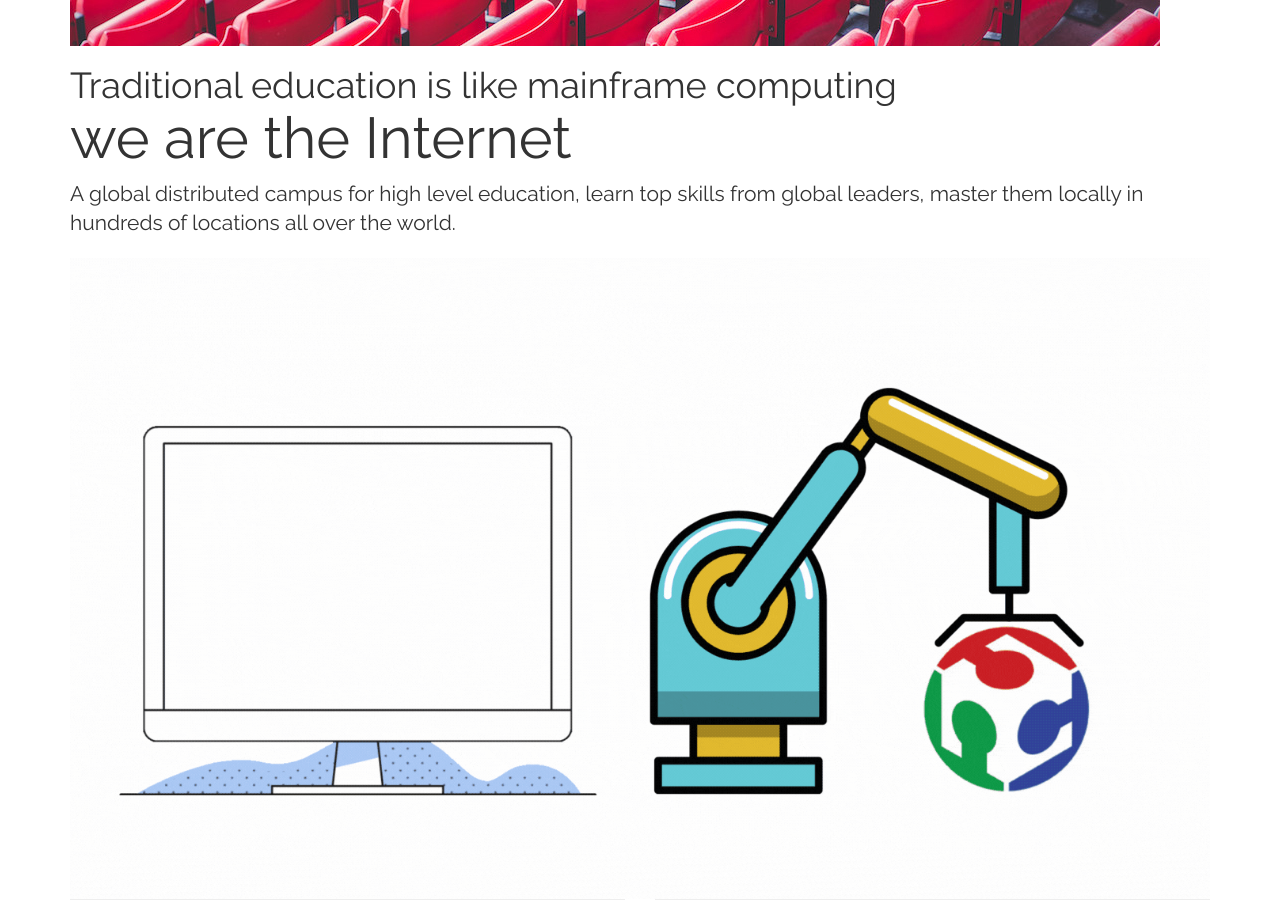
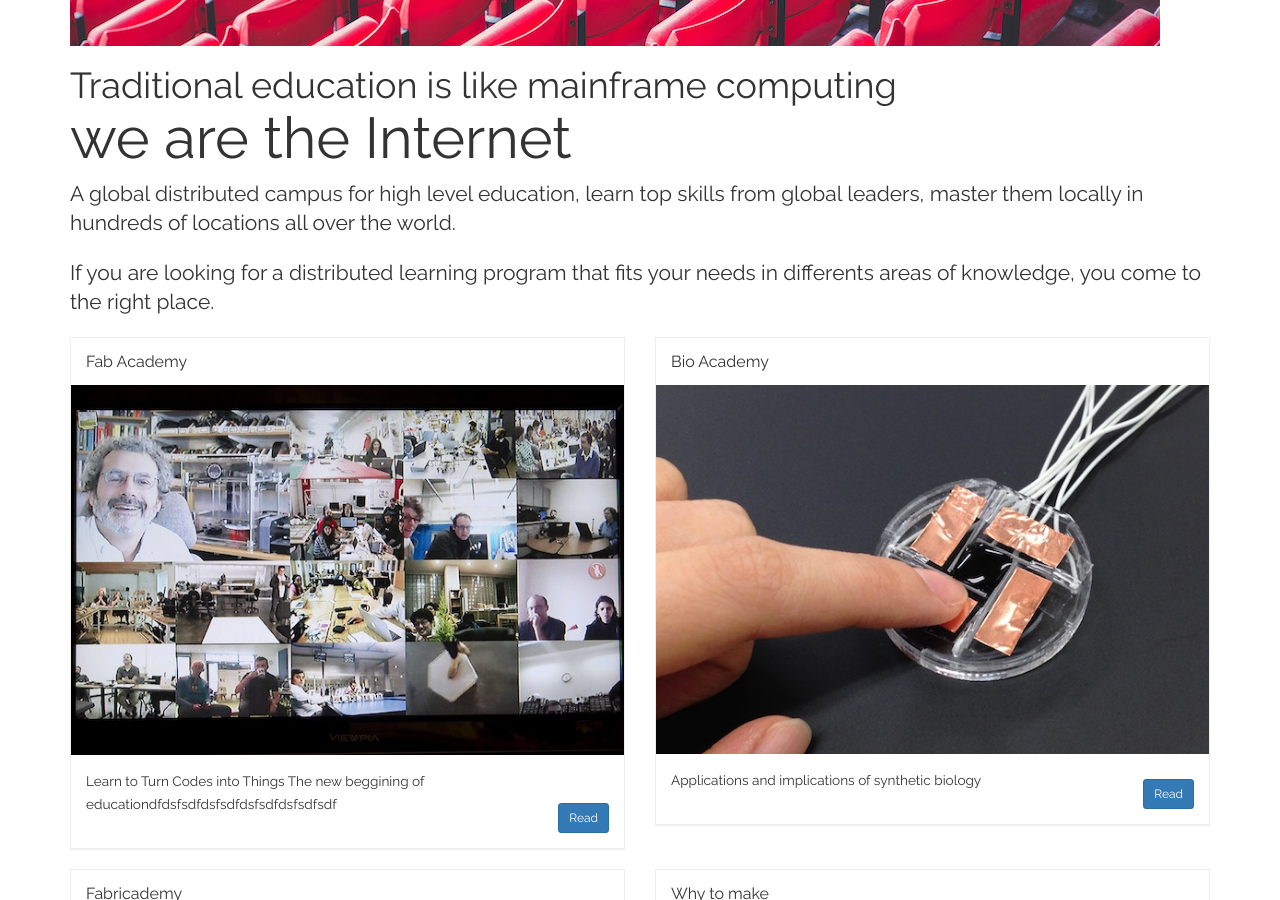
Before and after one commit to eltercerlugar/academany, a Jekyll site: the page built from index.html, in a window 1280 px wide and 900 px high, scrolled down 346 px. Built offline with Jekyll 4.4.1, drawn with Linux system fonts in a browser that asks for light colours; the list of posts is cut into pages by our own code.

Commit message:
Update index.html

```diff
--- a/index.html
+++ b/index.html
@@ -12,7 +12,7 @@ layout: default
      <div class="col-sm-12">
        <h1>Traditional education is like mainframe computing<br> <span style="font-size: 160%"> we are the Internet</span></h1>
        <p class="lead">A global distributed campus for high level education, learn top skills from global leaders, master them locally in hundreds of locations all over the world.</p>
-         <img src="/images/fabrication.gif">
+     <p class="lead">If you are looking for a distributed learning program that fits your needs in differents areas of knowledge, you come to the right place.</p>
       </div>
     </div>
 
```
